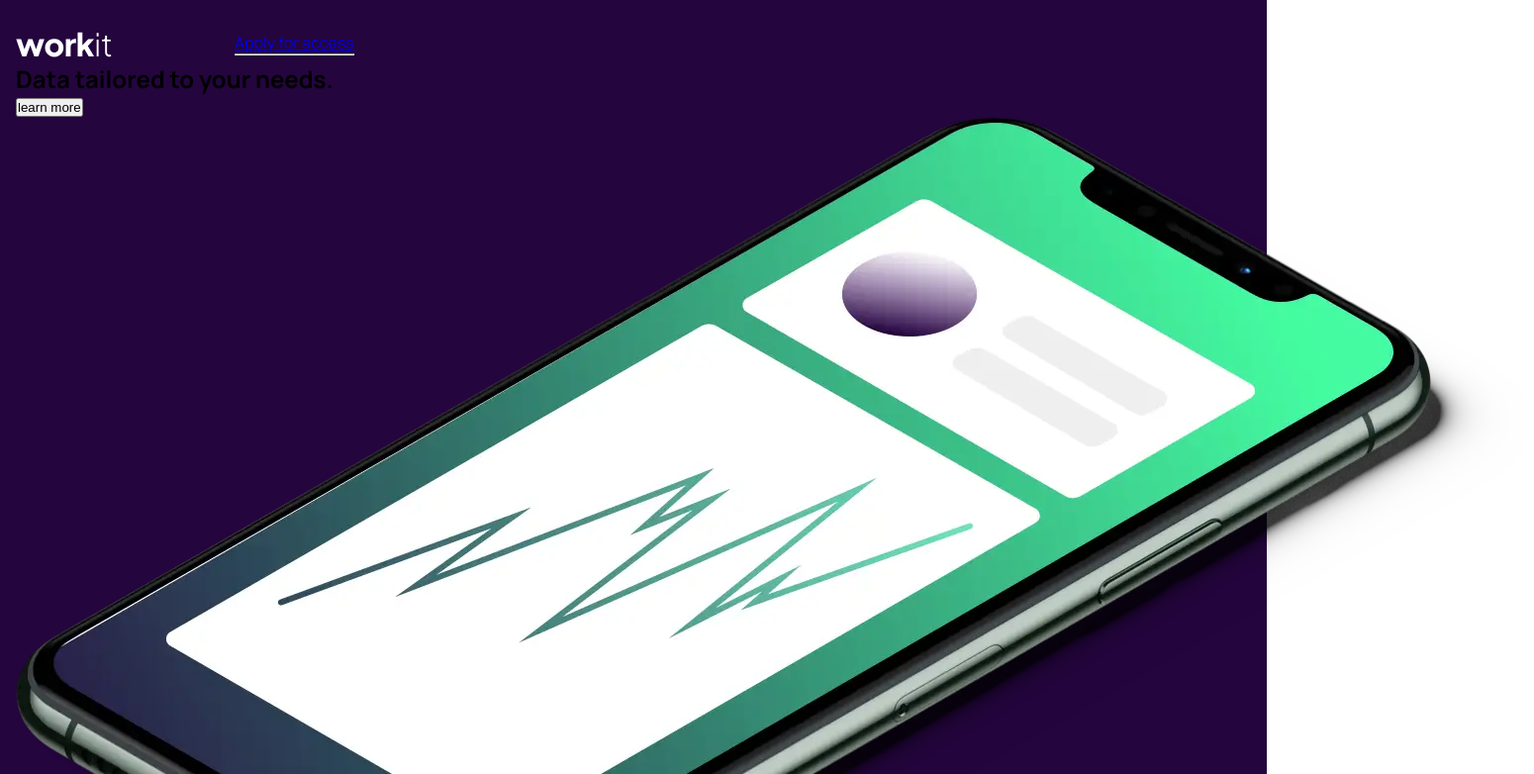
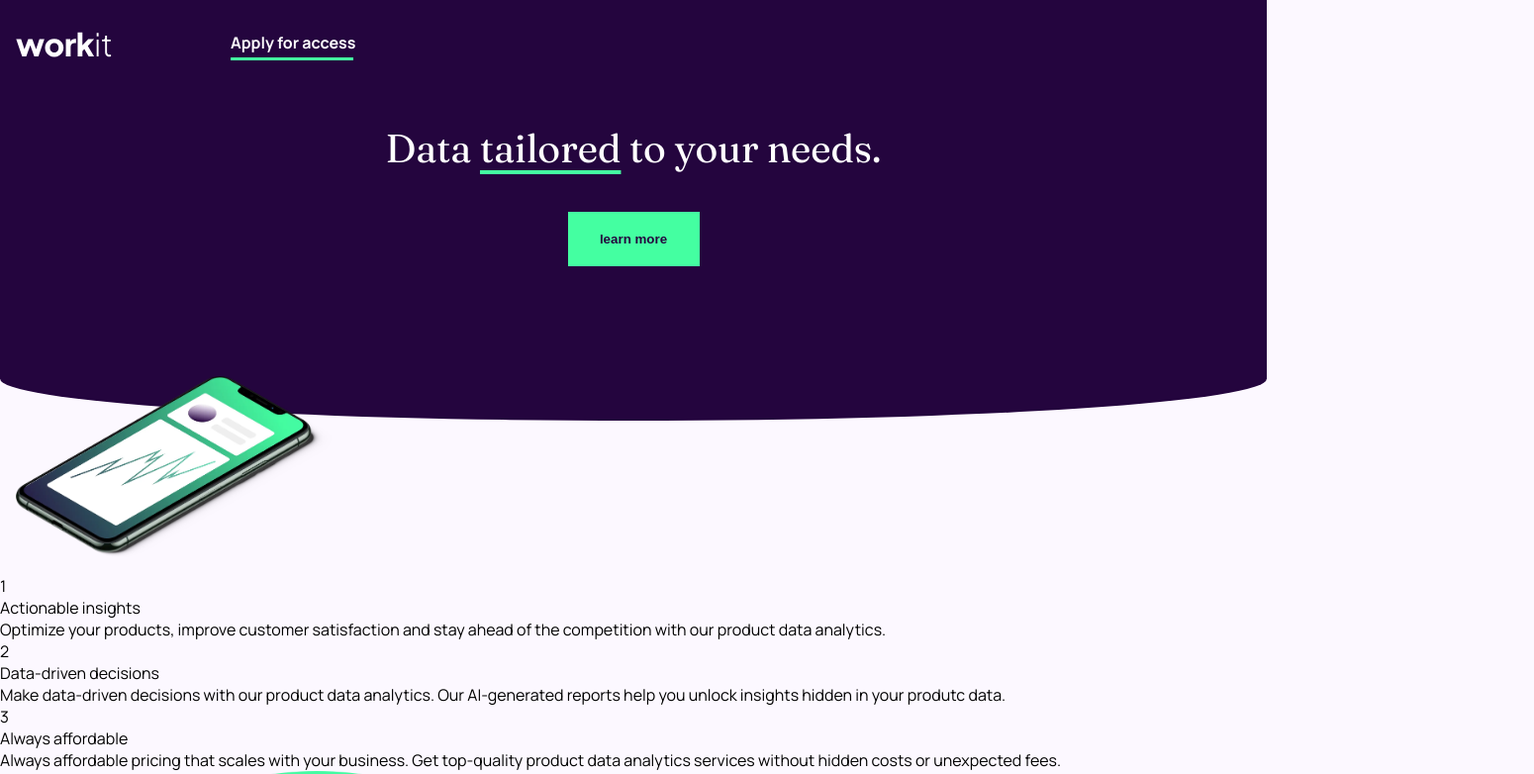
Before and after one commit to Grishamk/Workit, a plain HTML site: page index.html in a window 1280 px wide. Shown: the top 782 px of the page at 99% size, 1550 px wide, since content can reach past the window. Drawn offline with Linux system fonts and the light colour scheme.

Commit message:
Header de vista movile terminada

```diff
--- a/css/_globales.scss
+++ b/css/_globales.scss
@@ -59,6 +59,10 @@ html{
 
 body{
     font-size: 1.6rem;
-    background-color: $color-terciario;
+    background-color: $color-secundario;
     font-family: 'manrope';
 }
+
+img{
+    width: 50%;
+}
--- a/css/main.scss
+++ b/css/main.scss
@@ -3,14 +3,77 @@
 .header{
     background-color: $color-principal;
     padding: 0 16px;
+    border-bottom-left-radius: 50% 10%;
+    border-bottom-right-radius: 50% 10%;
+    position: relative;
+    margin-bottom: 156px;
+
+    .header__nav{
+        @include flexRule(row);
+        gap: 120px;
+        padding-top: 32px;
+
+        .nav__logo{
+            img{
+                width: 100%;
+            };
+        }
+        .nav__button{
+            text-decoration: none;
+            width: 124px;
+            padding-bottom: 64px;
+            p{
+                color: $color-terciario;
+                padding-bottom: 4px;
+                font-weight: bold;
+                width: 132px;
+            }
+            hr{
+                height: 3px;
+                background-color: $color-cuaternario;
+                border: none;
+            }
+        }
+    }
+
+    .header__main{
+        @include flexRule(column,center,center);
+        width: 100%;
+        padding-bottom: 156px;
+
+        h1{
+            font-family: $fuente-principal;
+            font-size: 4rem;
+            color: $color-terciario;
+            font-weight:400;
+            text-align: center;
+            margin-bottom: 40px;
+        }
+
+        .header__main--span{
+            text-decoration: underline;
+            text-decoration-color: $color-cuaternario;
+            text-underline-offset: 8px;
+        }
+
+    }
+    .header__image-hero{
+        position: absolute;
+        top: 380px;
+        img{
+            @include wH(320px,184px)
+        }
+    }
 }
 
-.header__nav{
-    @include flexRule(row);
-    gap: 124px;
-    padding-top: 32px;
+.button{
+    @include wH(133px,55px);
+    background-color: $color-cuaternario;
+    color: $color-principal;
+    margin: 0 auto;
+    font-weight: bold;
+    border: none;
 }
-
 
 
 
--- a/index.html
+++ b/index.html
@@ -19,8 +19,8 @@
         </nav>
 
         <section class="header__main">
-            <h1>Data tailored to your needs.</h1>
-            <button class="main__button">learn more</button>
+            <h1>Data <span class="header__main--span">tailored</span> to your needs.</h1>
+            <button class="main__button button">learn more</button>
         </section>
 
         <picture class="header__image-hero">
```
Also changed, not shown: css/main.css.
